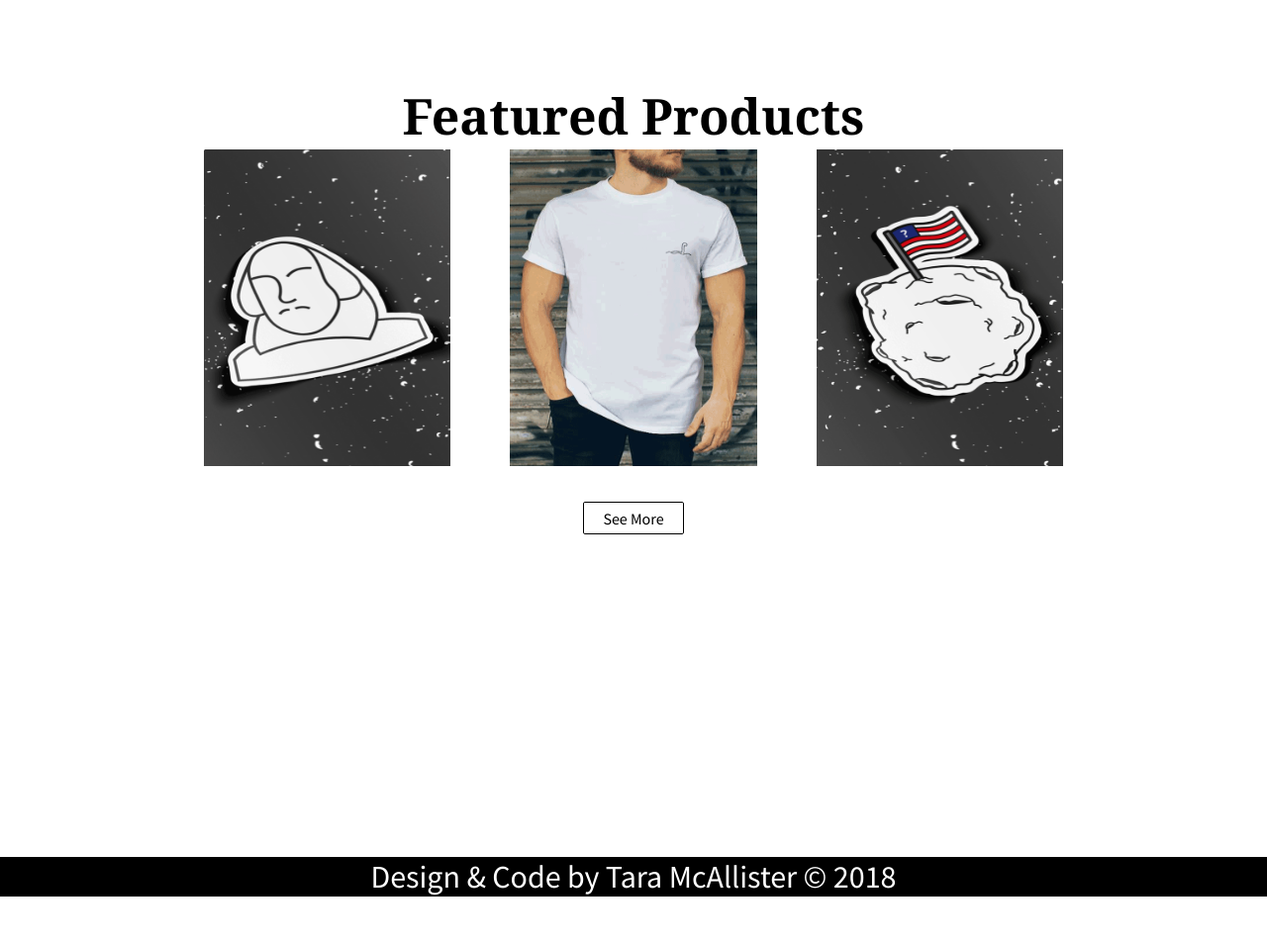
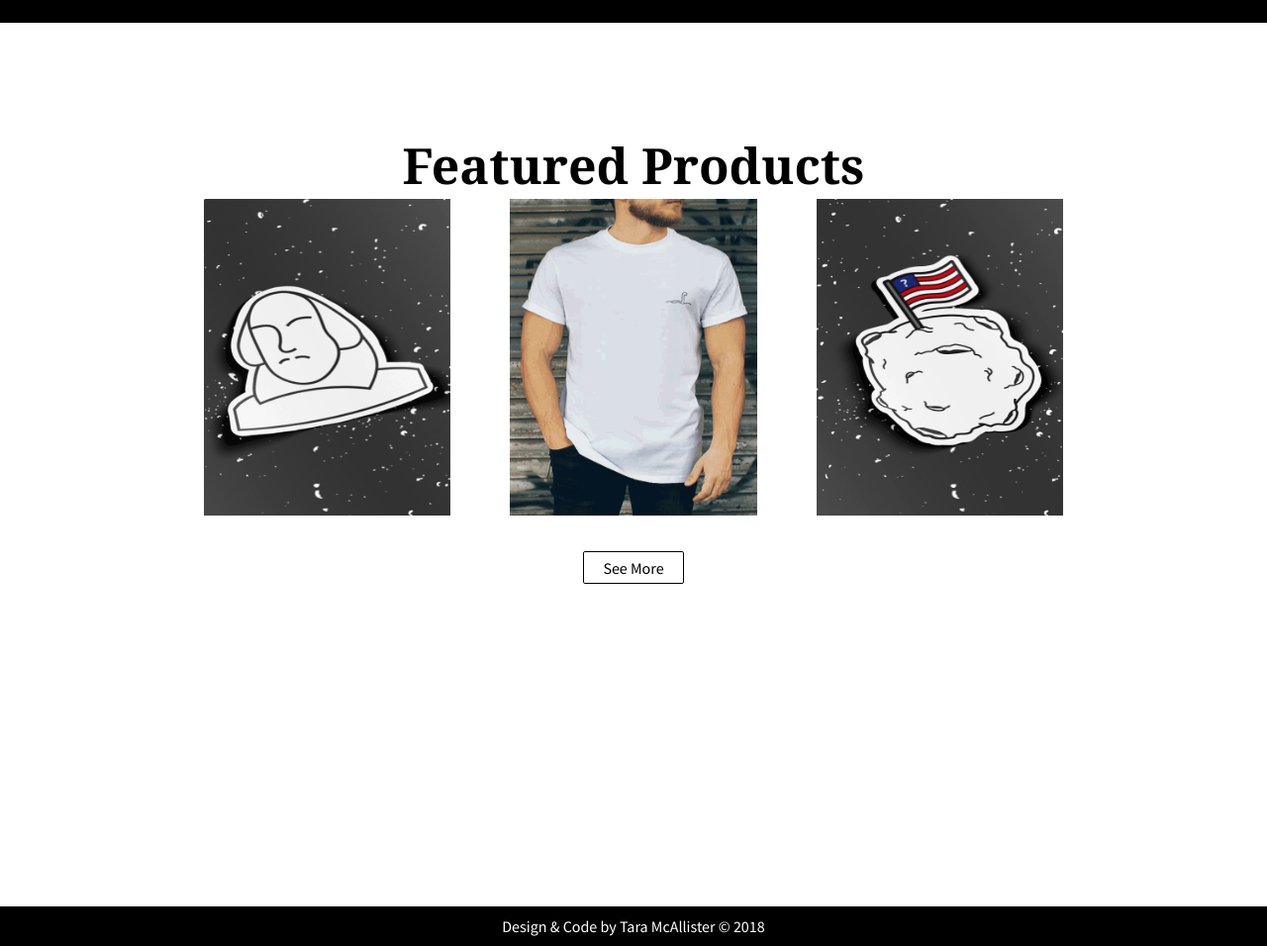
Before and after one commit to Chensokheng/conspiracyco, a plain HTML site: page index.html in a window 1280 px wide. Shown: the part 1796-2752 px from the top of the page at 99% size. Before the commit the page ends 2702 px from the top, so only its background shows below. Drawn offline with Linux system fonts and the light colour scheme.

Commit message:
make index.html more responsive

```diff
--- a/index.html
+++ b/index.html
@@ -40,7 +40,7 @@
         </div>
 
     </nav>
-    <section class="blacklandingpage">
+    <section class="blacklandingpage" style="padding-top:50px;">
         <img src="images/con_co_brand_invert.png" id="herologo" alt="conspiracy co logo" width="100%">
     </section>
 
@@ -123,7 +123,7 @@
     </section>
 
     <footer>
-        <p>Design & Code by Tara McAllister © 2018</p>
+        <p class="text-footer">Design & Code by Tara McAllister © 2018</p>
     </footer>
     <script src="index.js"></script>
 </body>
--- a/stylesheet.css
+++ b/stylesheet.css
@@ -110,6 +110,7 @@ nav{
 .blacklandingpage{
     background: #000;
     text-align: center;
+
 }
 
 /* -----Intro----- */
@@ -164,13 +165,6 @@ nav{
   .h1pad{
       font-size: 50px;
   }
-
-
-
-
-
-
-
 a.dldicon:hover {
         color:#000000;
         background-color:#F9f9f9;
@@ -211,24 +205,26 @@ a.dldicon_black:hover {
     height: 110%;
 }
 
-/* @media all and (max-width:30em){
-a.dldicon {
-        display: block;
-        margin:0.4em auto;
-        }
-} */
 
 /*----- FOOTER --------- */
 footer {
-   background: #000;
+    background: #000;
     color: #fff;
     text-align: center;
+    padding:10px;
 }
+.text-footer{
+    font-size: 16px;
+}
+/* ---END OF FOOTER */
 
 .white {
     background-color: #f9f9f9;
     color: #000000;
 }
+
+
+
 
 /*------ ICONS MAIN PAGE --------- */
 
```
